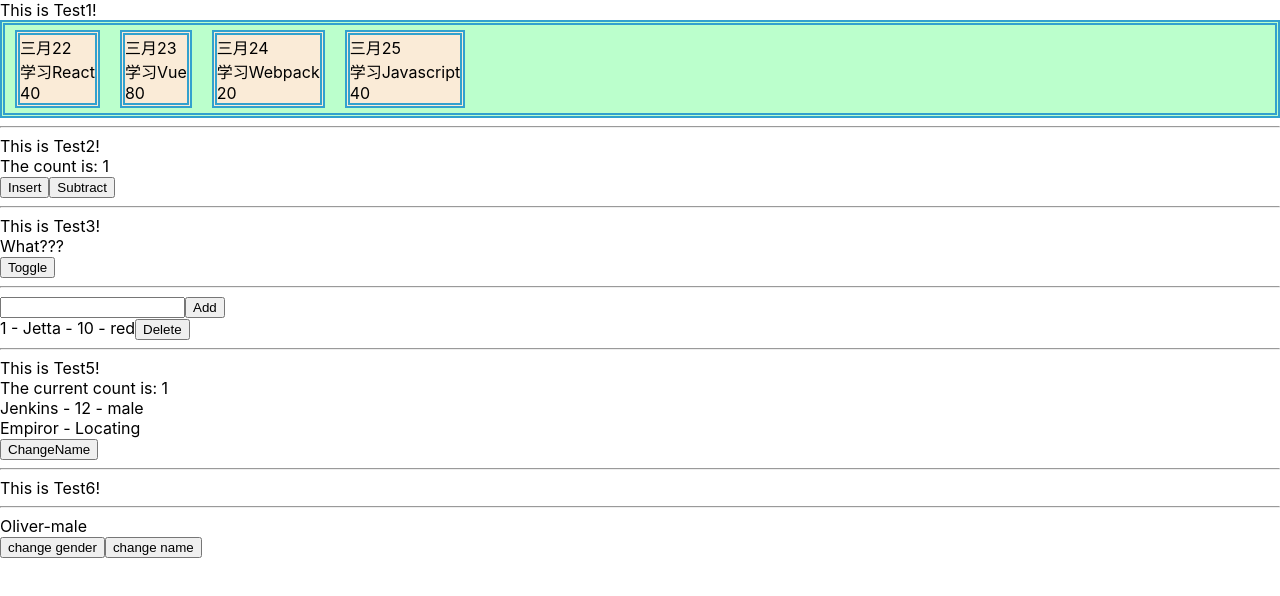
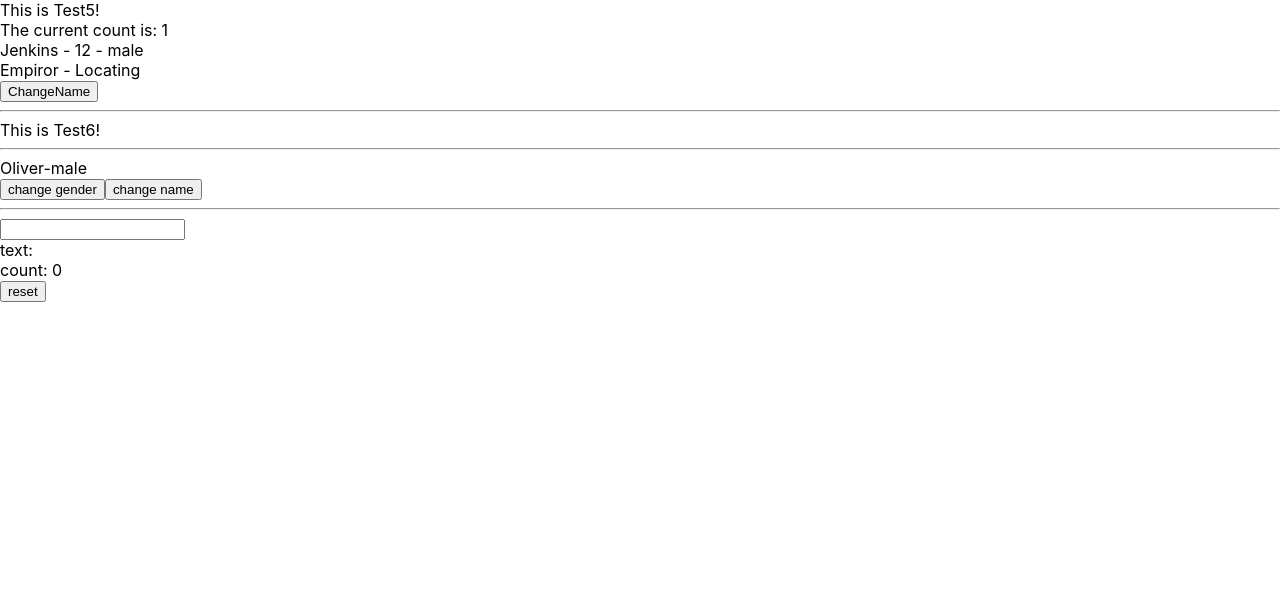
Before and after one commit to YG1022/Demo-in-learning-React, a React (Create React App) app: page / in a window 1280 px wide. Shown: the top 596 px of the page. Built offline with nearby package versions, Linux system fonts and the light colour scheme; no server answers.

Commit message:
[yinge] style: optimize the style

```diff
--- a/src/index.js
+++ b/src/index.js
@@ -13,19 +13,22 @@ import Test6 from './ts_test/Test6';
 import store from './ts_test/store';
 import queryStore from './ts_test/queryStore';
 import Test7, { Test7Store } from './ts_test/Test7';
+import { RecoilRoot } from 'recoil';
+import Test8 from './ts_test/Test8';
 
 const root = ReactDOM.createRoot(document.getElementById('root'));
 root.render(
     <React.StrictMode>
+        <RecoilRoot>
             {false && <App />}
-        <Test1 />
+            {/* <Test1 />
         <hr />
         <Test2 />
         <hr />
         <Test3 />
         <hr />
         <Test4 />
-        <hr />
+        <hr /> */}
             <Provider store={store}>
                 <Test5 />
             </Provider>
@@ -37,7 +40,10 @@ root.render(
             <Provider store={Test7Store}>
                 <Test7 />
             </Provider>
-    </React.StrictMode>
+            <hr />
+            <Test8 />
+        </RecoilRoot>
+    </React.StrictMode>,
 );
 
 // If you want to start measuring performance in your app, pass a function
```
Also changed, not shown: src/App.js (+7 -7 lines). Lines whose indentation alone changed are shown as unchanged.
